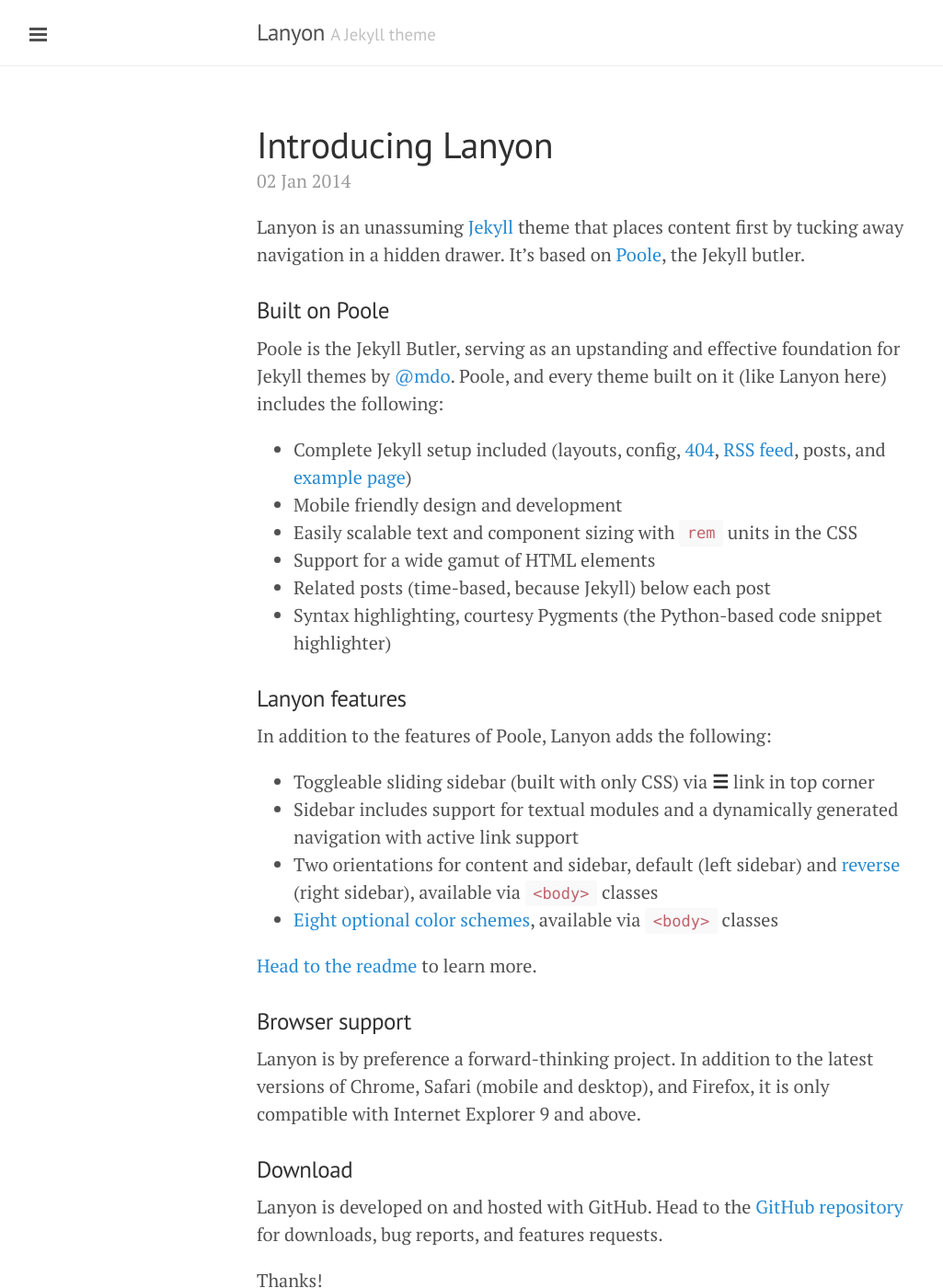
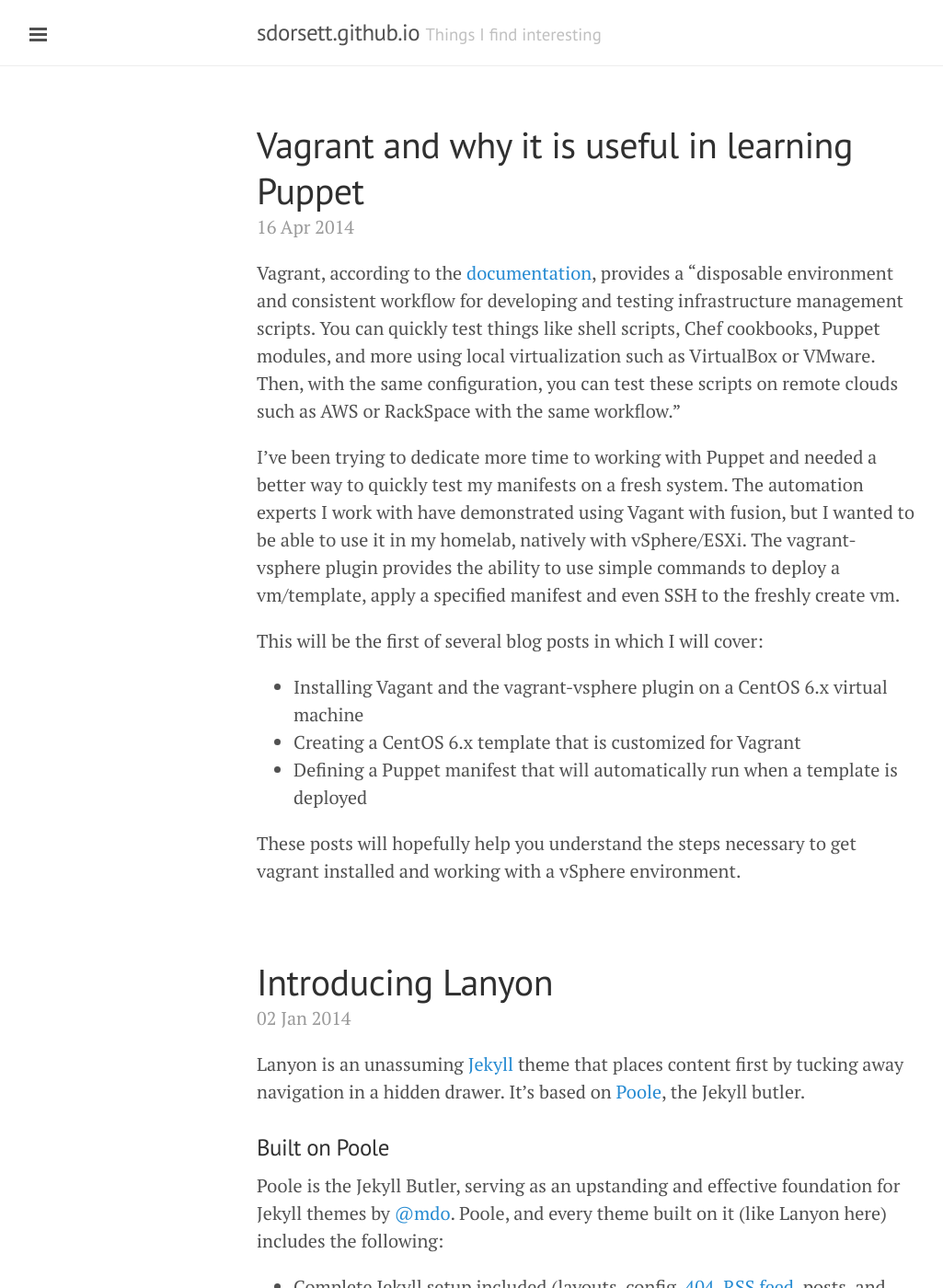
Before and after one commit to sdorsett/blog, a Jekyll site: the page built from index.html, in a window 1280 px wide and 1400 px high. Shown: the whole window at 92% size, without its empty margins (1-1026 px from the left). Built offline with Jekyll 4.4.1, drawn with Linux system fonts in a browser that asks for light colours; Markdown is read by kramdown in place of the engine named in the settings; the list of posts is cut into pages by our own code.

Commit message:
published first blog post

```diff
--- a/_config.yml
+++ b/_config.yml
@@ -6,14 +6,14 @@ pygments:         true
 permalink:        pretty
 
 # Setup
-title:            Lanyon
-tagline:          'A Jekyll theme'
-description:      'A reserved <a href="http://jekyllrb.com" target="_blank">Jekyll</a> theme that places the utmost gravity on content with a hidden drawer. Made by <a href="https://twitter.com/mdo" target="_blank">@mdo</a>.'
-url:              http://lanyon.getpoole.com
+title:            sdorsett.github.io
+tagline:          'Things I find interesting'
+description:      ''
+url:              http://sdorsett.github.io
 
 author:
   name:           'Mark Otto'
-  url:            https://twitter.com/mdo
+  url:            https://twitter.com/standorsett
 
 paginate:         5
 
@@ -21,4 +21,4 @@ paginate:         5
 version:          1.0.0
 
 github:
-  repo:           https://github.com/poole/lanyon
+  repo:           https://github.com/sdorsett
--- /dev/null
+++ b/_posts/2014-04-16-vagrant-explained.md
@@ -0,0 +1,17 @@
+---
+layout: post
+title: Vagrant and why it is useful in learning Puppet
+---
+
+Vagrant, according to the [documentation](http://docs.vagrantup.com/v2/why-vagrant/), provides a "disposable environment and consistent workflow for developing and testing infrastructure management scripts. You can quickly test things like shell scripts, Chef cookbooks, Puppet modules, and more using local virtualization such as VirtualBox or VMware. Then, with the same configuration, you can test these scripts on remote clouds such as AWS or RackSpace with the same workflow."
+
+I've been trying to dedicate more time to working with Puppet and needed a better way to quickly test my manifests on a fresh system. The automation experts I work with have demonstrated using Vagant with fusion, but I wanted to be able to use it in my homelab, natively with vSphere/ESXi. The vagrant-vsphere plugin provides the ability to use simple commands to deploy a vm/template, apply a specified manifest and even SSH to the freshly create vm.
+
+This will be the first of several blog posts in which I will cover:
+
+* Installing Vagant and the vagrant-vsphere plugin on a CentOS 6.x virtual machine
+* Creating a CentOS 6.x template that is customized for Vagrant
+* Defining a Puppet manifest that will automatically run when a template is deployed
+
+
+These posts will hopefully help you understand the steps necessary to get vagrant installed and working with a vSphere environment.
```
Also changed, not shown: _drafts/vagrant-install.md (+13 -5 lines).
